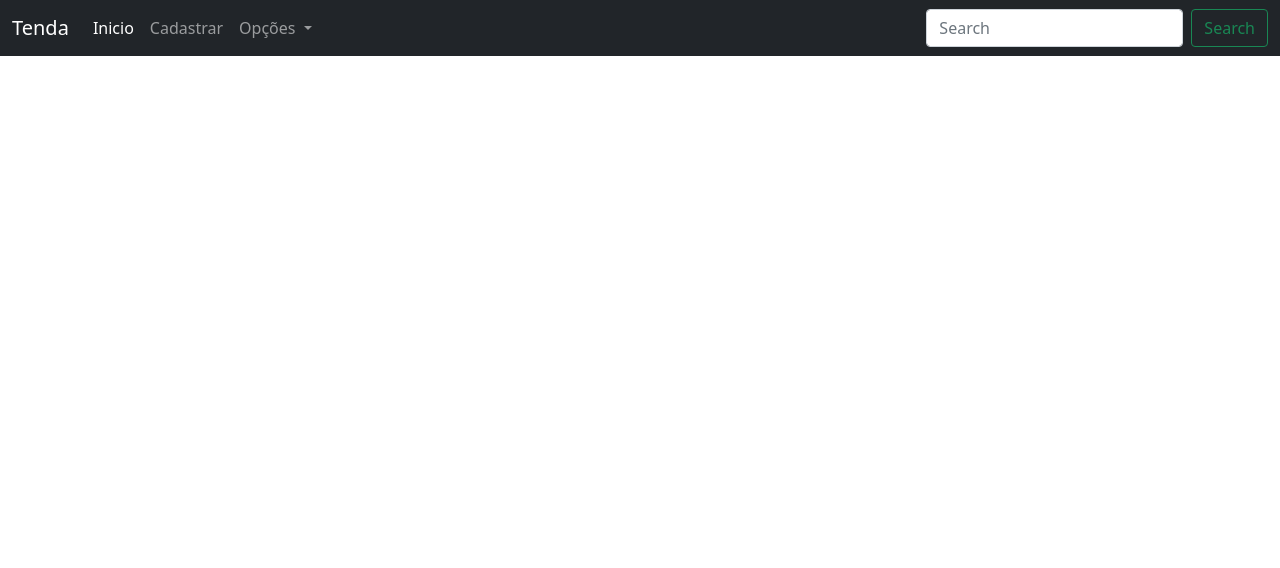
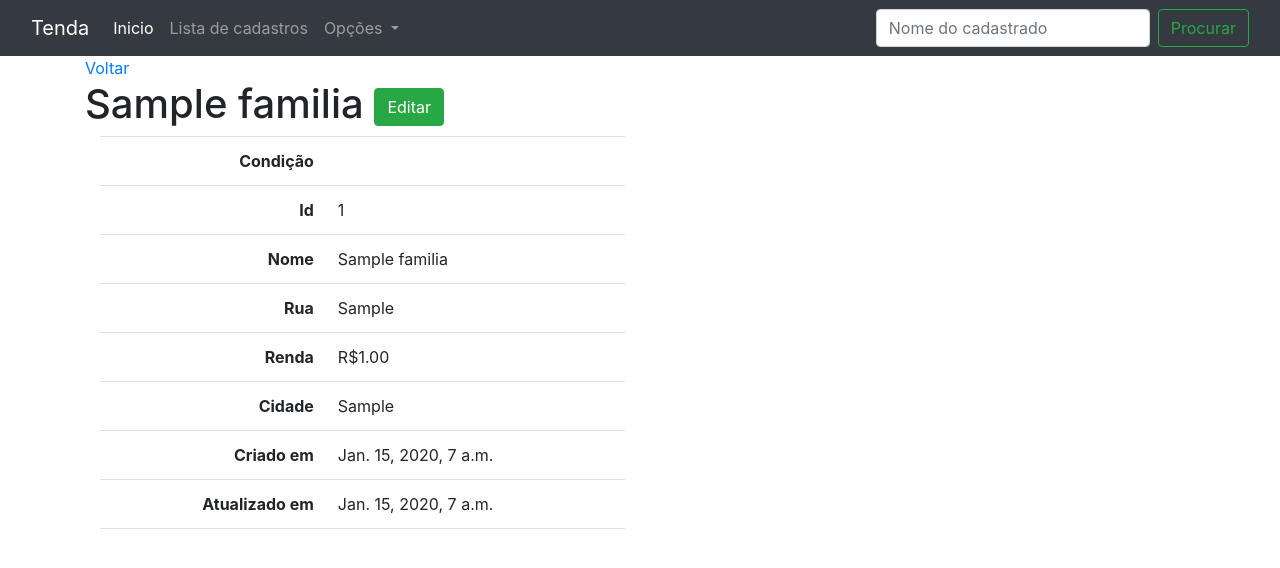
Before and after one commit to wartrax13/cadastros_familias, a Django app: page /1/ in a window 1280 px wide. Shown: the top 568 px of the page. Run offline with Django 3.2, Linux system fonts and the light colour scheme; tables that the repository leaves empty hold one stand-in row (values such as "Sample post"); some libraries are stand-ins or nearby versions.

Commit message:
Prototipo 1 concluido

```diff
--- a/cadastros/core/models.py
+++ b/cadastros/core/models.py
@@ -1,10 +1,12 @@
 from django.db import models
 from django.urls.base import reverse
+from django.urls import reverse_lazy
 
 # Create your models here.
 
 class Familias(models.Model):
     id = models.AutoField(primary_key=True)
+    cadastrado = models.BooleanField(default=False)
     nome = models.CharField(max_length=200, db_index=True)
     slug = models.SlugField(max_length=200, unique=True)
     rua = models.CharField(max_length=200, db_index=True)
@@ -23,4 +25,4 @@ class Familias(models.Model):
         return self.nome
 
     def get_absolute_url(self):
-        return reverse("core:familias_lista", args=[self.slug])
+        return reverse_lazy('core:cadastro_detalhe', kwargs={'pk': self.pk})
--- /dev/null
+++ b/cadastros/core/static/css/style.css
@@ -0,0 +1,16 @@
+body {
+    margin-top: 0px;
+  }
+
+  .ok {
+    color: green;
+  }
+
+  .no {
+    color: red;
+  }
+
+  span.required:after {
+    content: "*";
+    color: red;
+  }
--- /dev/null
+++ b/cadastros/core/static/js/produto.js
@@ -0,0 +1 @@
+$('#id_importado').removeClass('form-control');
--- a/cadastros/core/templates/base.html
+++ b/cadastros/core/templates/base.html
@@ -3,47 +3,35 @@
 <html>
 <head>
     <meta charset="UTF-8">
+    <link href="{% static 'css/bootstrap.min.css' %}" rel="stylesheet">
+    <link href="{% static 'css/base.css' %}" rel="stylesheet">
+    <link rel="stylesheet" href="{% static 'css/style.css' %}">
+    <script src="{% static 'js/jquery.min.js' %}"></script>
+    <script src="{% static 'js/bootstrap.min.js' %}"></script>
+    <script src="{% static 'js/scripts.js' %}"></script>
+
+
+    <meta name="viewport" content="width=device-width, initial-scale=1, shrink-to-fit=no">
+    <link rel="stylesheet" href="https://maxcdn.bootstrapcdn.com/bootstrap/4.0.0/css/bootstrap.min.css" integrity="sha384-Gn5384xqQ1aoWXA+058RXPxPg6fy4IWvTNh0E263XmFcJlSAwiGgFAW/dAiS6JXm" crossorigin="anonymous">
+    <link href="https://cdnjs.cloudflare.com/ajax/libs/select2/4.0.6-rc.0/css/select2.min.css" rel="stylesheet" />
+
+    <!-- <link rel="stylesheet" href="https://cdn.jsdelivr.net/npm/@fortawesome/fontawesome-free@5.15.4/css/fontawesome.min.css" integrity="sha384-jLKHWM3JRmfMU0A5x5AkjWkw/EYfGUAGagvnfryNV3F9VqM98XiIH7VBGVoxVSc7" crossorigin="anonymous"> -->
+
     <title>{% block title %}Cadastro das famílias{% endblock %}</title>
-    <link href="{% static  'css/bootstrap.min.css' %}" rel="stylesheet">
-    <link href="{% static 'css/base.css' %}" rel="stylesheet">
-    <script src="{% static  'js/jquery.min.js' %}"></script>
-    <script src="{% static 'js/bootstrap.min.js' %}"></script>
-    <script src="{% static  'js/scripts.js' %}"></script>
+    {% block css %}{% endblock css %}
 </head>
 <body>
+ {% include "includes/nav.html" %}
+<div class="container">
 
-<!-- NAVBAR-->
-<nav class="navbar navbar-expand-lg navbar-dark bg-dark">
-  <div class="container-fluid">
-    <a class="navbar-brand" href="#">Tenda</a>
-    <button class="navbar-toggler" type="button" data-bs-toggle="collapse" data-bs-target="#navbarSupportedContent" aria-controls="navbarSupportedContent" aria-expanded="false" aria-label="Toggle navigation">
-      <span class="navbar-toggler-icon"></span>
-    </button>
-    <div class="collapse navbar-collapse" id="navbarSupportedContent">
-      <ul class="navbar-nav me-auto mb-2 mb-lg-0">
-        <li class="nav-item">
-          <a class="nav-link active" aria-current="page" href="/">Inicio</a>
-        </li>
-        <li class="nav-item">
-          <a class="nav-link" href="#">Cadastrar</a>
-        </li>
-        <li class="nav-item dropdown">
-          <a class="nav-link dropdown-toggle" href="#" id="navbarDropdown" role="button" data-bs-toggle="dropdown" aria-expanded="false">
-            Opções
-          </a>
-          <ul class="dropdown-menu" aria-labelledby="navbarDropdown">
-            <li><a class="dropdown-item" href="#">Editar</a></li>
-            <li><a class="dropdown-item" href="#">Contato</a></li>
-            <li><hr class="dropdown-divider"></li>
-            <li><a class="dropdown-item" href="#">Something else here</a></li>
-          </ul>
-        </li>
-      </ul>
-      <form class="d-flex">
-        <input class="form-control me-2" type="search" placeholder="Search" aria-label="Search">
-        <button class="btn btn-outline-success" type="submit">Search</button>
-      </form>
-    </div>
-  </div>
-</nav>
-<!--FIM NAVBAR-->
+
+  <!--  OPCIONAL -->
+    <script src="https://code.jquery.com/jquery-3.3.1.min.js"></script>
+    <script src="https://cdnjs.cloudflare.com/ajax/libs/popper.js/1.12.9/umd/popper.min.js" integrity="sha384-ApNbgh9B+Y1QKtv3Rn7W3mgPxhU9K/ScQsAP7hUibX39j7fakFPskvXusvfa0b4Q" crossorigin="anonymous"></script>
+    <script src="https://maxcdn.bootstrapcdn.com/bootstrap/4.0.0/js/bootstrap.min.js" integrity="sha384-JZR6Spejh4U02d8jOt6vLEHfe/JQGiRRSQQxSfFWpi1MquVdAyjUar5+76PVCmYl" crossorigin="anonymous"></script>
+    <script src="https://cdnjs.cloudflare.com/ajax/libs/select2/4.0.6-rc.0/js/select2.min.js"></script>
+
+  {% block content %}{% endblock content %}
+</div>
+</body>
+</html>
--- /dev/null
+++ b/cadastros/core/templates/cadastro_detalhe.html
@@ -0,0 +1,60 @@
+{% extends "base.html" %}
+
+{% block content %}
+
+<a href="{% url 'core:cadastro_lista' %}">Voltar</a>
+<h1> {{ object }}
+    <span class="pull-right">
+    <a href="{% url 'core:editar_cadastro' object.pk %}">
+        <button type="button" class="btn btn-success">
+            <span class="fa fa-pencil"> Editar </span>
+        </button>
+    </a>
+</span>
+</h1>
+<div class="col-sm-6">
+    <table class="table table-user-information">
+        <tbody>
+        <tr>
+            <th class="text-right"> Condição</th>
+            <td>
+                {% if object.cadastrado %}
+                <i class="fa fa-check-circle ok"></i>
+                {% else %}
+                <i class="fa fa-minus-circle no"></i>
+                {% endif %}
+            </td>
+        </tr>
+        <tr>
+            <th class="text-right">Id</th>
+            <td>{{ object.id }}</td>
+        </tr>
+        <tr>
+            <th class="text-right">Nome</th>
+            <td>{{ object.nome }}</td>
+        </tr>
+        <tr>
+            <th class="text-right">Rua</th>
+            <td>{{ object.rua }}</td>
+        </tr>
+        <tr>
+            <th class="text-right">Renda</th>
+            <td>R${{ object.renda }}</td>
+        </tr>
+        <tr>
+            <th class="text-right">Cidade</th>
+            <td>{{ object.cidade }}</td>
+        </tr>
+        <tr>
+            <th class="text-right">Criado em</th>
+            <td>{{ object.criado_em }}</td>
+        </tr>
+        <tr>
+            <th class="text-right">Atualizado em</th>
+            <td>{{ object.atualizado_em }}</td>
+        </tr>
+        </tbody>
+    </table>
+</div>
+
+{% endblock content %}
--- /dev/null
+++ b/cadastros/core/templates/includes/nav.html
@@ -0,0 +1,33 @@
+<nav class="navbar navbar-expand-lg navbar-dark bg-dark">
+    <div class="container-fluid">
+      <a class="navbar-brand" href="#">Tenda</a>
+      <button class="navbar-toggler" type="button" data-bs-toggle="collapse" data-bs-target="#navbarSupportedContent" aria-controls="navbarSupportedContent" aria-expanded="false" aria-label="Toggle navigation">
+        <span class="navbar-toggler-icon"></span>
+      </button>
+      <div class="collapse navbar-collapse" id="navbarSupportedContent">
+        <ul class="navbar-nav me-auto mb-2 mb-lg-0">
+          <li class="nav-item">
+            <a class="nav-link active" aria-current="page" href="{% url 'core:inicio' %}">Inicio</a>
+          </li>
+          <li class="nav-item">
+            <a class="nav-link" href="{% url 'core:cadastro_lista' %}">Lista de cadastros</a>
+          </li>
+          <li class="nav-item dropdown">
+            <a class="nav-link dropdown-toggle" href="#" id="navbarDropdown" role="button" data-bs-toggle="dropdown" aria-expanded="false">
+              Opções
+            </a>
+            <ul class="dropdown-menu" aria-labelledby="navbarDropdown">
+              <li><a class="dropdown-item" href="{% url 'core:cadastro_add' %}">Adicionar</a></li>
+              <li><a class="dropdown-item" href="#">Editar</a></li>
+              <li><hr class="dropdown-divider"></li>
+              <li><a class="dropdown-item" href="#">Something else here</a></li>
+            </ul>
+          </li>
+        </ul>
+        <form class="d-flex">
+          <input class="form-control me-2" id="search" type="text" name="search" placeholder="Nome do cadastrado" aria-label="Search">
+          <button class="btn btn-outline-success" type="submit">Procurar</button>
+        </form>
+      </div>
+    </div>
+  </nav>
--- a/cadastros/core/templates/lista.html
+++ b/cadastros/core/templates/lista.html
@@ -1,33 +1,62 @@
 {% extends "base.html" %}
-{% load static %}
-
 
 {% block content %}
-<div id="sidebar">
-    <h3>Categorias</h3>
-    <ul>
-        <li {% if not category %}class="selected"{% endif %}>
-            <a href="{% url 'shop:product_list' %}">Todos</a>
-        </li>
-        {% for c in categories %}
-        <li {% if category.slug == c.slug %}class="selected"{% endif %}>
-            <a href="{{ familia_lista.get_absolute_url }}">{{ c.name }}</a>
-        </li>
+<div class="page-header">
+    <h2>Lista de Famílias
+        <span class="pull-right">
+          <a href="{% url 'core:cadastro_add' %}">
+            <button type="button" class="btn btn-primary">
+              <span class="fa fa-plus"></span> Adicionar
+            </button>
+          </a>
+        </span>
+      </h2>
+    {% if object_list %}
+    <table class="table table-striped">
+        <thead>
+        <tr>
+            <th>Condição</th>
+            <th>Id</th>
+            <th>Nome</th>
+            <th>Rua</th>
+            <th>Renda</th>
+            <th class="text-center">Cidade</th>
+            <th class="text-center">Criado em</th>
+            <th class="text-center">Atualizado em</th>
+
+        </tr>
+        </thead>
+        <tbody>
+        {% for object in object_list %}
+        <tr>
+            <td>
+                {% if object.cadastrado %}
+                <i class="fa fa-check-circle ok"></i>
+                {% else %}
+                <i class="fa fa-minus-circle no"></i>
+                {% endif %}
+            </td>
+            <td>
+              <a href="{{ object.get_absolute_url }}">{{ object.id }}</a>
+            </td>
+            <td>{{ object.nome }}</td>
+            <td>{{ object.rua }}</a>
+            </td>
+            <td>R$<span class="pull-right">{{ object.renda }}</span></td>
+            <td class="text-center">{{ object.cidade }}</td>
+            <td class="text-center">{{ object.criado_em }}</td>
+            <td class="text-center">{{ object.atualizado_em }}</td>
+
+        </tr>
         {% endfor %}
-    </ul>
+        </tbody>
+    </table>
+    {% else %}
+    <p class="alert alert-warning">
+    Sem itens na lista.
+    </p>
+    {% endif %}
 </div>
-<div id="main" class="product-list">
-    <h1>{% if familia %}{{ familia.nome }}{% else %}Familias{% endif %}</h1>
-    {% for product in products %}
-    <div class="item">
-        <a href="{{ familia_lista.get_absolute_url }}">
-          <!--   <img src="{% if familia.image %}{{ familia.image.url }}{% else %}{% static 'img/no_image.png' %}{% endif %}"
-            height="200" style="max-width: 280px" border="1px"> -->
-        </a>
-        <a href="{{ familia_lista.get_absolute_url }}">{{ Familia.name }}</a>
-        <br>
-        ${{ product.price }}
-        </div>
-    {% endfor %}
-    </div>
-{% endblock %}
+
+{% endblock content %}
+© 2021 GitHub, Inc.
--- a/cadastros/core/urls.py
+++ b/cadastros/core/urls.py
@@ -1,10 +1,12 @@
 from django.urls import path
-from . import views
+from cadastros.core import views
 
-app_name = 'cadastros.core'
+app_name = 'core'
 
 urlpatterns = [
-    path('', views.familias_lista, name='familia_lista'),
-    path('<slug:category_slug>/', views.familias_lista, name='familias_por_data')
-
+    path('', views.inicio, name='inicio'),
+    path('cadastros/', views.cadastro_lista, name='cadastro_lista'),
+    path('<int:pk>/', views.cadastro_detalhe, name='cadastro_detalhe'),
+    path('add/', views.CriarCadastro.as_view(), name='cadastro_add'),
+    path('<int:pk>/edit/', views.AtualizarCadastro.as_view(), name='editar_cadastro'),
 ]
--- a/cadastros/core/views.py
+++ b/cadastros/core/views.py
@@ -1,16 +1,42 @@
-from django.shortcuts import render, get_object_or_404
+from cadastros.core.forms import CadastroForm
+from django.shortcuts import render
+from django.views.generic.edit import CreateView
 from .models import Familias
+from .forms import CadastroForm
+from django.views.generic import TemplateView, ListView, UpdateView, DetailView
 
-# Create your views here.
-
-def home(request):
-    return render(request,'cadastro.html')
+def inicio(request):
+    return render(request, 'index.html')
 
 
-def familias_lista(request, category_slug=None):
-    familias = Familias.objects.all()
-    return render(request, 'lista.html', {'familias': familias})
+def cadastro_lista(request):
+    template_name = 'lista.html'
+    objects = Familias.objects.all()
+    search = request.GET.get('search')
+    if search:
+        objects=objects.filter(nome__icontains=search)
+    context = {'object_list': objects}
+    return render(request, template_name, context)
 
-def familia_unica(request, id, slug):
-    familia = get_object_or_404(Familias, id=id, slug=slug)
-    return render(request,'detalhe.html', {'familia': familia})
+
+def cadastro_detalhe(request, pk):
+    template_name = 'cadastro_detalhe.html'
+    obj = Familias.objects.get(pk=pk)
+    context = {'object': obj}
+    return render(request, template_name, context)
+
+
+def cadastro_add(request):
+    template_name = 'cadastro_form.html'
+    return render(request, template_name)
+
+
+class CriarCadastro(CreateView):
+    model = Familias
+    template_name = 'cadastro_form.html'
+    form_class = CadastroForm
+
+class AtualizarCadastro(UpdateView):
+    model = Familias
+    template_name = 'cadastro_form.html'
+    form_class = CadastroForm
--- a/cadastros/settings.py
+++ b/cadastros/settings.py
@@ -41,6 +41,11 @@ INSTALLED_APPS = [
     'django.contrib.sessions',
     'django.contrib.messages',
     'django.contrib.staticfiles',
+    # Apps externas
+    'django_extensions',
+    'widget_tweaks',
+    'bootstrapform',
+    # Apps internas
     'cadastros.core',
 ]
 
--- a/cadastros/urls.py
+++ b/cadastros/urls.py
@@ -13,13 +13,17 @@ Including another URLconf
     1. Import the include() function: from django.urls import include, path
     2. Add a URL to urlpatterns:  path('blog/', include('blog.urls'))
 """
+from django.conf.urls import url
 from django.contrib import admin
 from django.urls import path, include
 
-import cadastros.core.views
+from cadastros.core.views import cadastro_lista, cadastro_detalhe
 
 urlpatterns = [
+    path('', include('cadastros.core.urls')),
+    path('cadastro_lista/', include('cadastros.core.urls')),
+    path('cadastro_detalhe/', include('cadastros.core.urls')),
+    path('editar_cadastro/', include('cadastros.core.urls')),
+    path('cadastros/', include('cadastros.core.urls')),
     path('admin/', admin.site.urls),
-    path('cadastro/',cadastros.core.views.home),
-    path('', include('cadastros.core.urls', namespace='core'))
 ]
```
Also changed, not shown: cadastros/core/forms.py (added, +8 -0 lines), cadastros/core/templates/cadastro_form.html (added, +33 -0 lines), cadastros/core/templates/index.html (added, +14 -0 lines), requirements.txt (+10 -0 lines), cadastros/core/migrations/0002_familias_cadastrado.py (added), cadastros/core/static/css/bootstrap.css, cadastros/core/templates/cadastro_inativo.html (renamed from cadastros/core/templates/cadastro.html), 1 other file.
